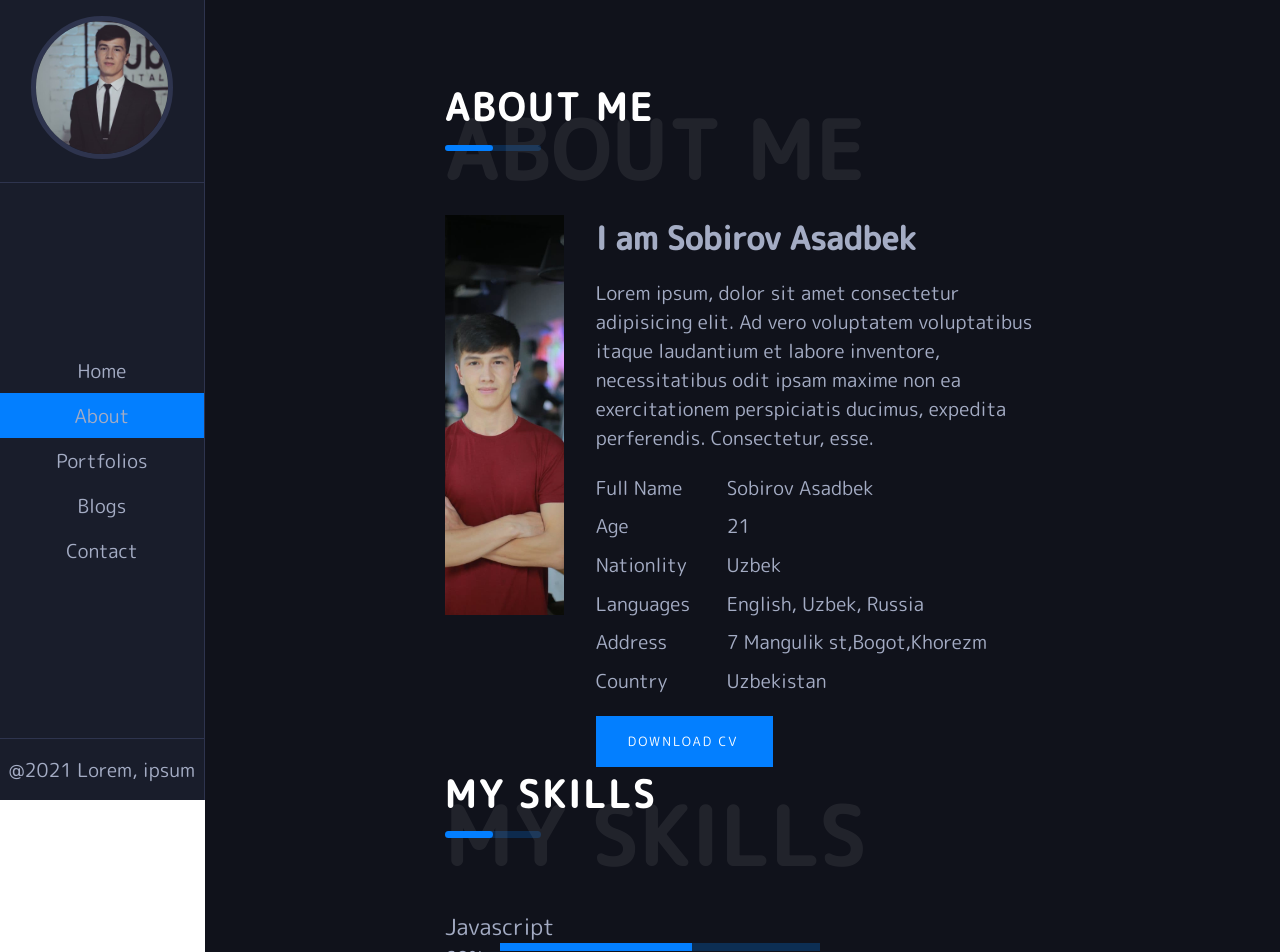
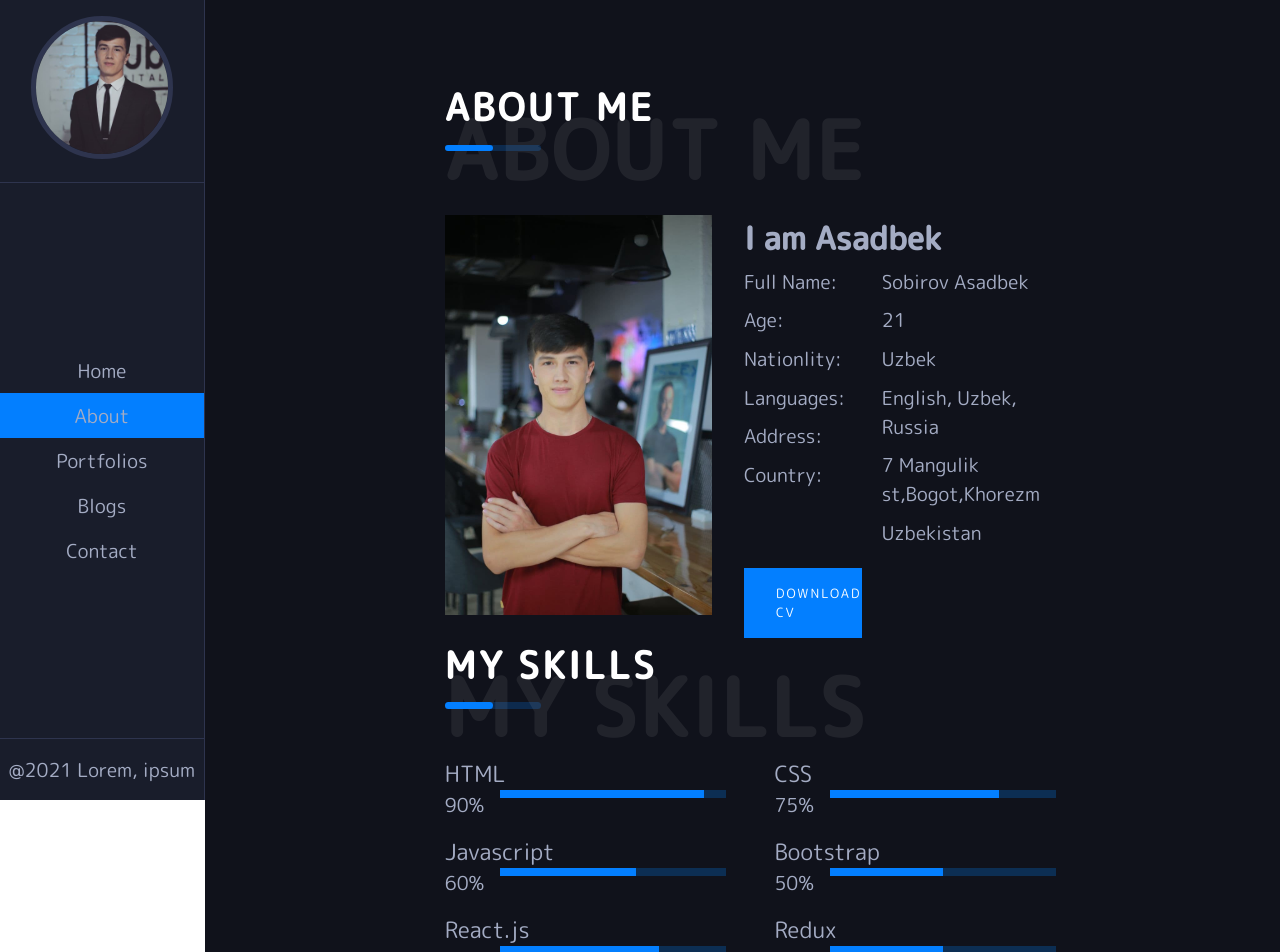
Before and after one commit to Asadbek-Dev/portfolio__website, a React (Create React App) app: page /about in a window 1280 px wide. Shown: the top 952 px of the page. Built offline with nearby package versions, Linux system fonts and the light colour scheme.

Commit message:
completed skills

```diff
--- a/src/components/About.js
+++ b/src/components/About.js
@@ -17,22 +17,16 @@ const About = () => {
         </div>
         <div className="about-info">
           <h4>
-            I am <span>Sobirov Asadbek</span>
+            I am <span>Asadbek</span>
           </h4>
-          <p className='about-text'>
-            Lorem ipsum, dolor sit amet consectetur adipisicing elit. Ad vero
-            voluptatem voluptatibus itaque laudantium et labore inventore,
-            necessitatibus odit ipsam maxime non ea exercitationem perspiciatis
-            ducimus, expedita perferendis. Consectetur, esse.
-          </p>
         <div className="about-details">
             <div className="left-side">
-                <p>Full Name</p>
-                <p>Age</p>
-                <p>Nationlity</p>
-                <p>Languages</p>
-                <p>Address</p>
-                <p>Country</p>
+                <p>Full Name:</p>
+                <p>Age:</p>
+                <p>Nationlity:</p>
+                <p>Languages:</p>
+                <p>Address:</p>
+                <p>Country:</p>
             </div>
             <div className="right-side">
                 <p>Sobirov Asadbek</p>
@@ -52,7 +46,16 @@ const About = () => {
           <span>My skills</span>
         </h3>
       </div>
+      <div className="skillsContainer">
+      <Skill progress={'90%'} skill={'HTML'} width={'90%'} />
+      <Skill progress={'75%'} skill={'CSS'} width={'75%'} />
       <Skill progress={'60%'} skill={'Javascript'} width={'60%'} />
+      <Skill progress={'50%'} skill={'Bootstrap'} width={'50%'} />
+      <Skill progress={'70%'} skill={'React.js'} width={'70%'} />
+      <Skill progress={'50%'} skill={'Redux'} width={'50%'} />
+      <Skill progress={'60%'} skill={'material-ui'} width={'60%'} />
+      <Skill progress={'40%'} skill={'Firebase'} width={'40%'} />
+      </div>
     </div>
   );
 };
--- a/src/styles/about.scss
+++ b/src/styles/about.scss
@@ -96,7 +96,7 @@
     }
   }
   .skillsSection {
-    margin: 4.5rem 0;
+    margin-top: 4rem;
     .skills-container {
       .skill-title {
       }
@@ -127,3 +127,11 @@
     }
   }
 }
+
+.skillsContainer {
+  display: grid;
+  grid-template-columns: repeat(2, 1fr);
+  column-gap: 4rem;
+  row-gap: 1rem;
+  margin-top: 3rem;
+}
--- a/src/styles/skill.scss
+++ b/src/styles/skill.scss
@@ -1,5 +1,4 @@
 .SkillsSection {
-  margin: 4.5rem 0;
 }
 .skills-container {
   .skill-title {
@@ -11,8 +10,9 @@
     .skill-text {
     }
     .skill-progress {
+      width: 100%;
       .progress {
-        width: 20rem;
+        width: 100%;
         height: 0.5rem;
         margin-left: 1rem;
         background-color: #0381ff3f;
```
